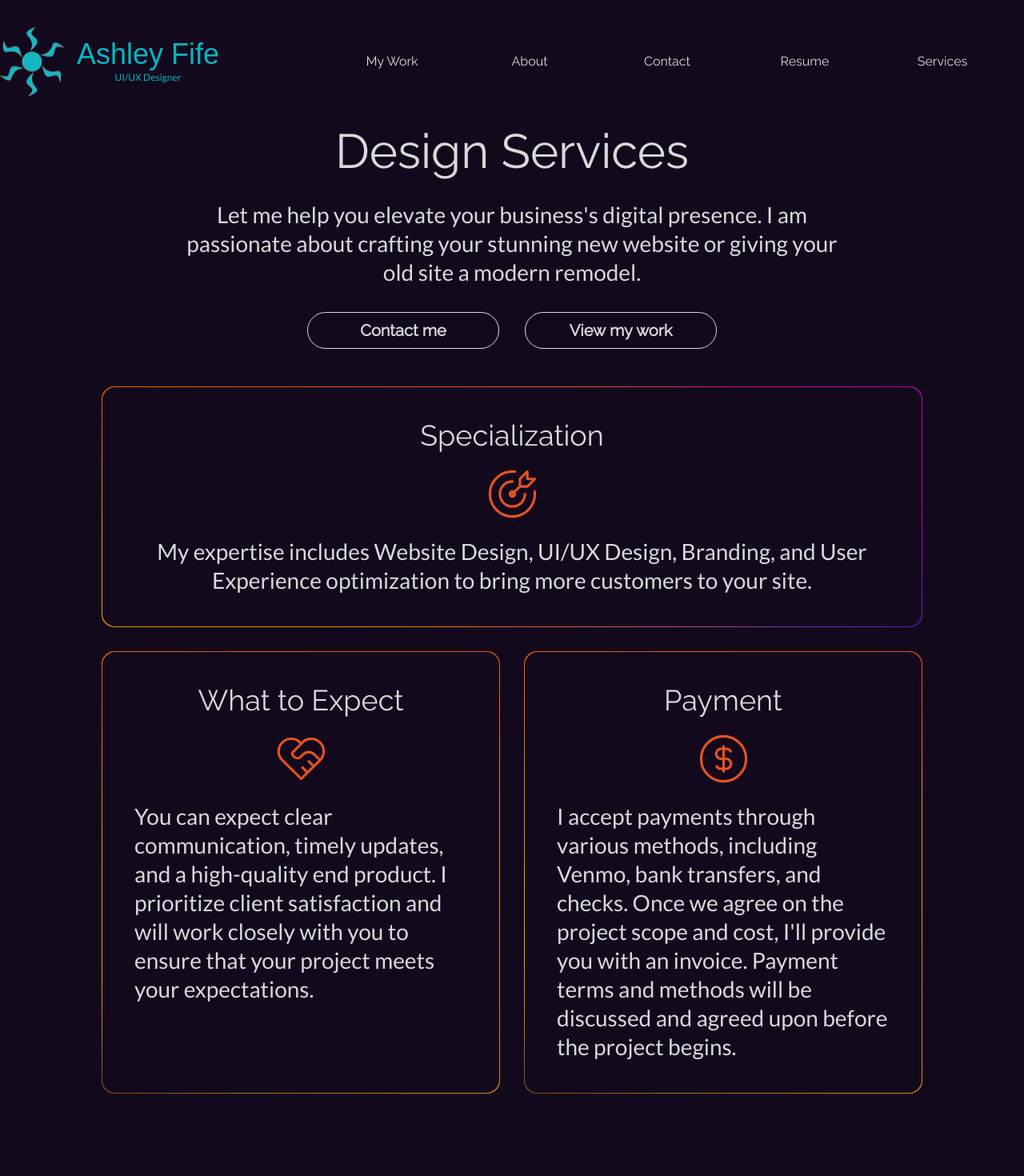
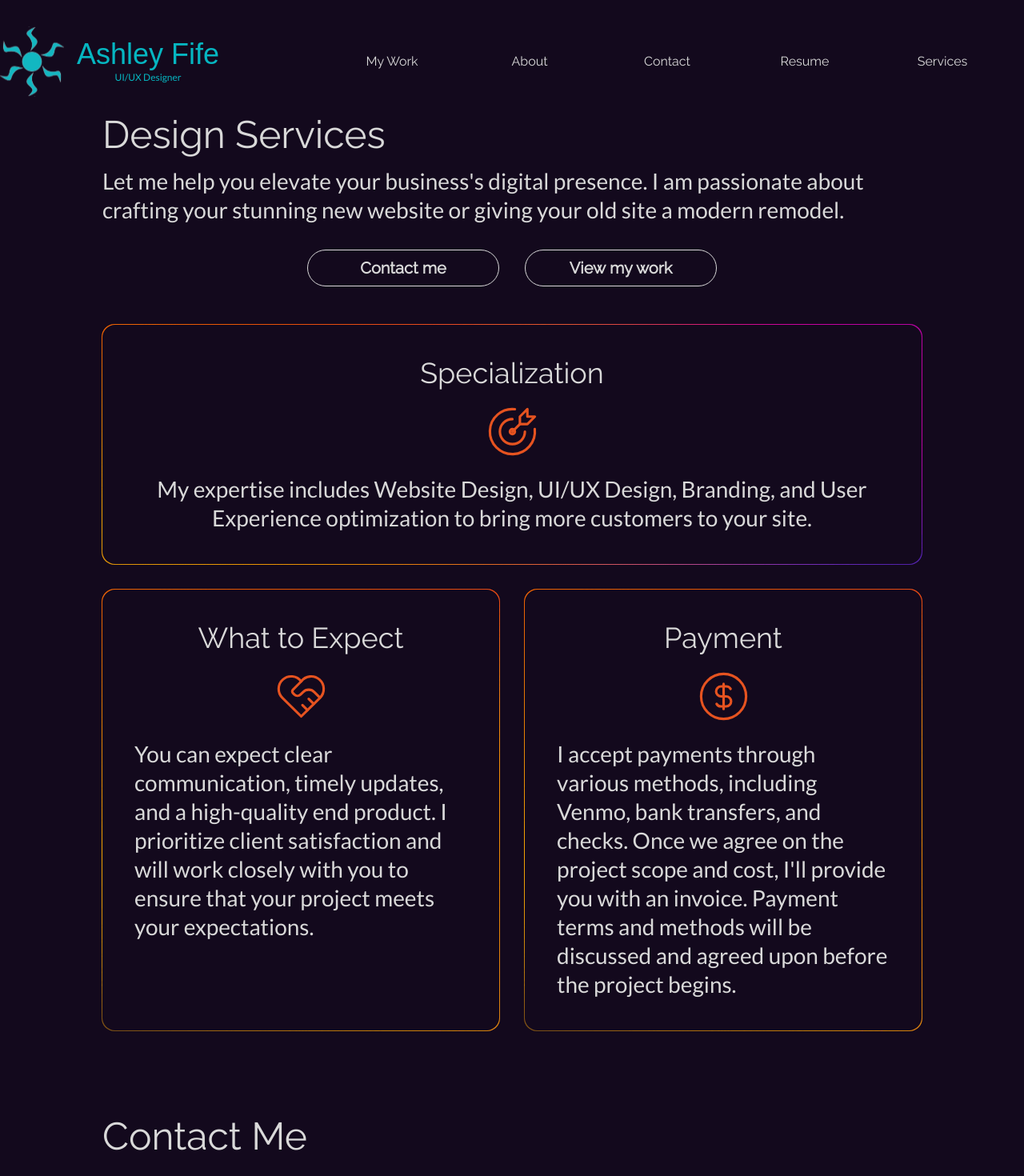
Before and after one commit to McCambley/ashley-portfolio, a Next.js app: page /services in a window 1280 px wide. Shown: the top 1470 px of the page at 80% size. Built offline with nearby package versions, Linux system fonts and the light colour scheme; a web font is replaced by a local one.

Commit message:
Change section intro layout

```diff
--- a/src/components/SectionIntro.tsx
+++ b/src/components/SectionIntro.tsx
@@ -5,24 +5,21 @@ interface Props {
   title: string;
   subtitle?: string;
   children?: React.ReactNode;
+  onPage?: boolean;
 }
 
-function SectionIntro({ title, subtitle, children }: Props) {
-  return subtitle ? (
+function SectionIntro({ title, subtitle, children, onPage }: Props) {
+  return subtitle || onPage ? (
     <div className="mb-12 w-full">
-      <h1 className="mb-4 w-full text-center font-heading font-medium">
-        {title}
-      </h1>
-      <p className="mx-auto max-w-[840px] text-center text-2xl text-af-light">
-        {subtitle}
-      </p>
+      <h1 className="mb-4 w-full font-heading text-5xl font-medium">{title}</h1>
+      {subtitle ? (
+        <p className="mx-auto w-full text-2xl text-af-light">{subtitle}</p>
+      ) : null}
       {children}
     </div>
   ) : (
     <div className="mb-4 w-full">
-      <h2 className="mb-4 w-full text-center font-heading font-medium">
-        {title}
-      </h2>
+      <h2 className="mb-4 w-full font-heading font-medium">{title}</h2>
       {children}
     </div>
   );
```
